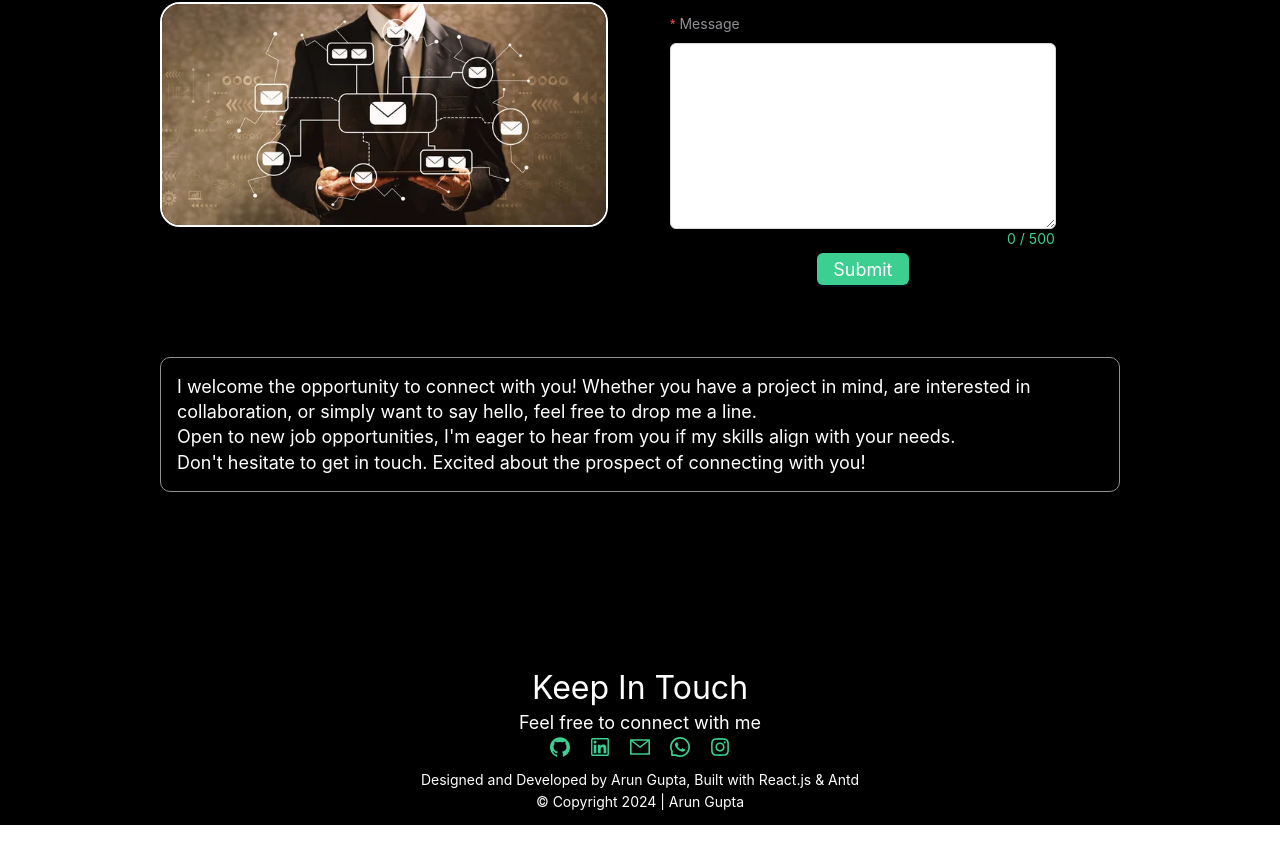
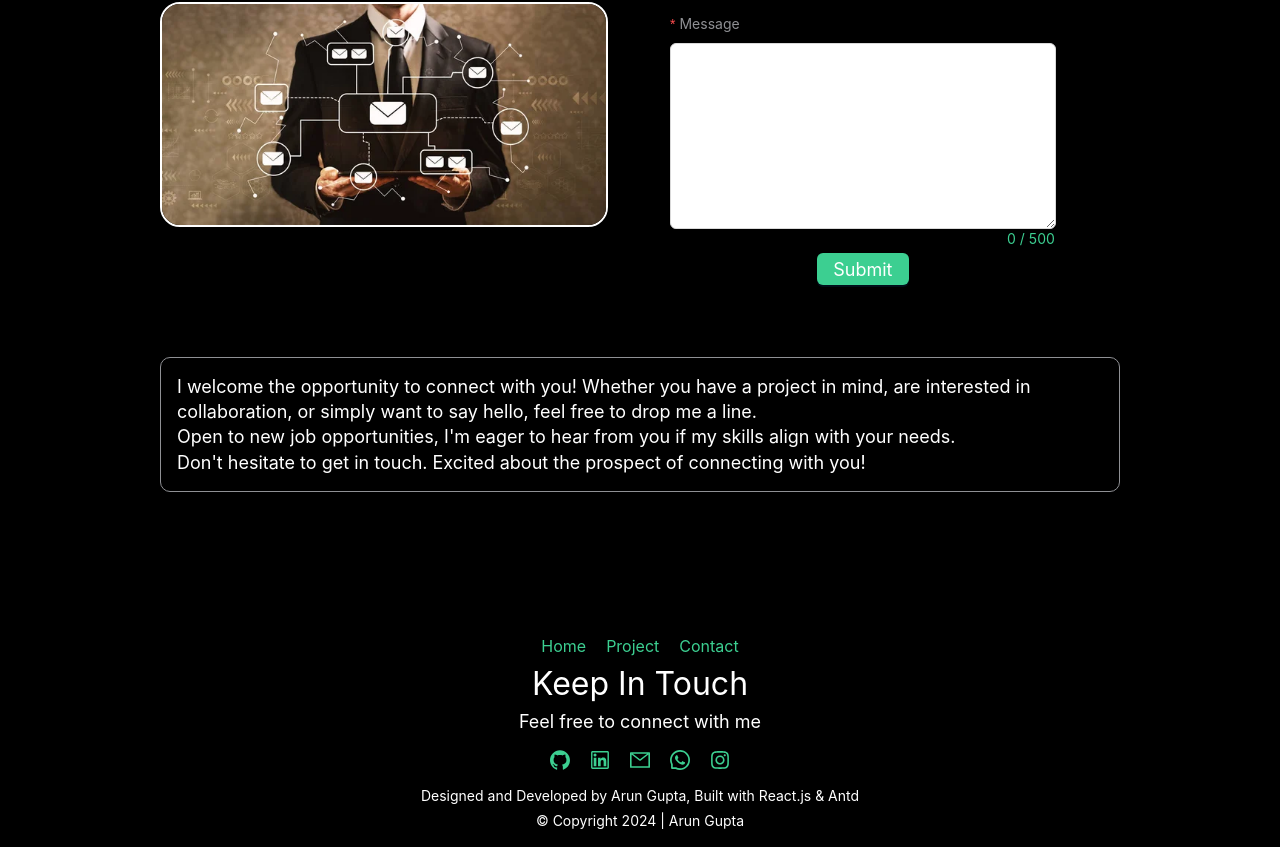
Before and after one commit to arungupta3810/My_Portfolio, a React (Create React App) app in the folder frontend/: page /contact in a window 1280 px wide. Shown: the part 414-1261 px from the top of the page. Before the commit the page ends 1239 px from the top, so only its background shows below. Built offline with nearby package versions, Linux system fonts and the light colour scheme.

Commit message:
footer enhanced

```diff
--- a/frontend/src/Components/Footer/index.jsx
+++ b/frontend/src/Components/Footer/index.jsx
@@ -1,10 +1,15 @@
 import React from "react";
 import "./style.scss";
+import { route } from "../../routing";
 import { contactMedia } from "../CommonHelper";
 
 const Footer = () => {
   return (
     <div className="footer">
+      <div className="navigator">
+      {route?.filter(e=>e?.header)?.map(e=>
+      <a href={e?.path}>{e?.name}</a>)}
+      </div>
       <p>Keep In Touch</p>
       <span>Feel free to connect with me</span>
       <div className="footer__container">
--- a/frontend/src/Components/Footer/style.scss
+++ b/frontend/src/Components/Footer/style.scss
@@ -1,11 +1,27 @@
 .footer{
     display: flex;
     padding-top: 3rem;
-        flex-direction: column;
-        text-align: center;
-        p,span{
-            margin-bottom: 0.3rem;
+    flex-direction: column;
+    text-align: center;
+    .navigator{
+        display: flex;
+        gap: 20px;
+        place-self: center;
+        a{
+            color: var(--dark-theme-green);
+            text-decoration: none;
+            cursor: pointer;
         }
+        a:hover{
+            text-decoration: underline;
+        }
+    }
+    p{
+        margin: 0.5rem;
+    }
+    span{
+        margin-bottom: 0.5rem;
+    }
     .footer__container{
         display: flex;
         flex-direction: column;
@@ -15,7 +31,7 @@
             display: flex;
             place-content: center;
             gap: 20px;
-            margin-bottom: 10px;
+            margin: 10px;
             svg{
                 font-size: 20px;
                 fill: var(--dark-theme-green);
```
